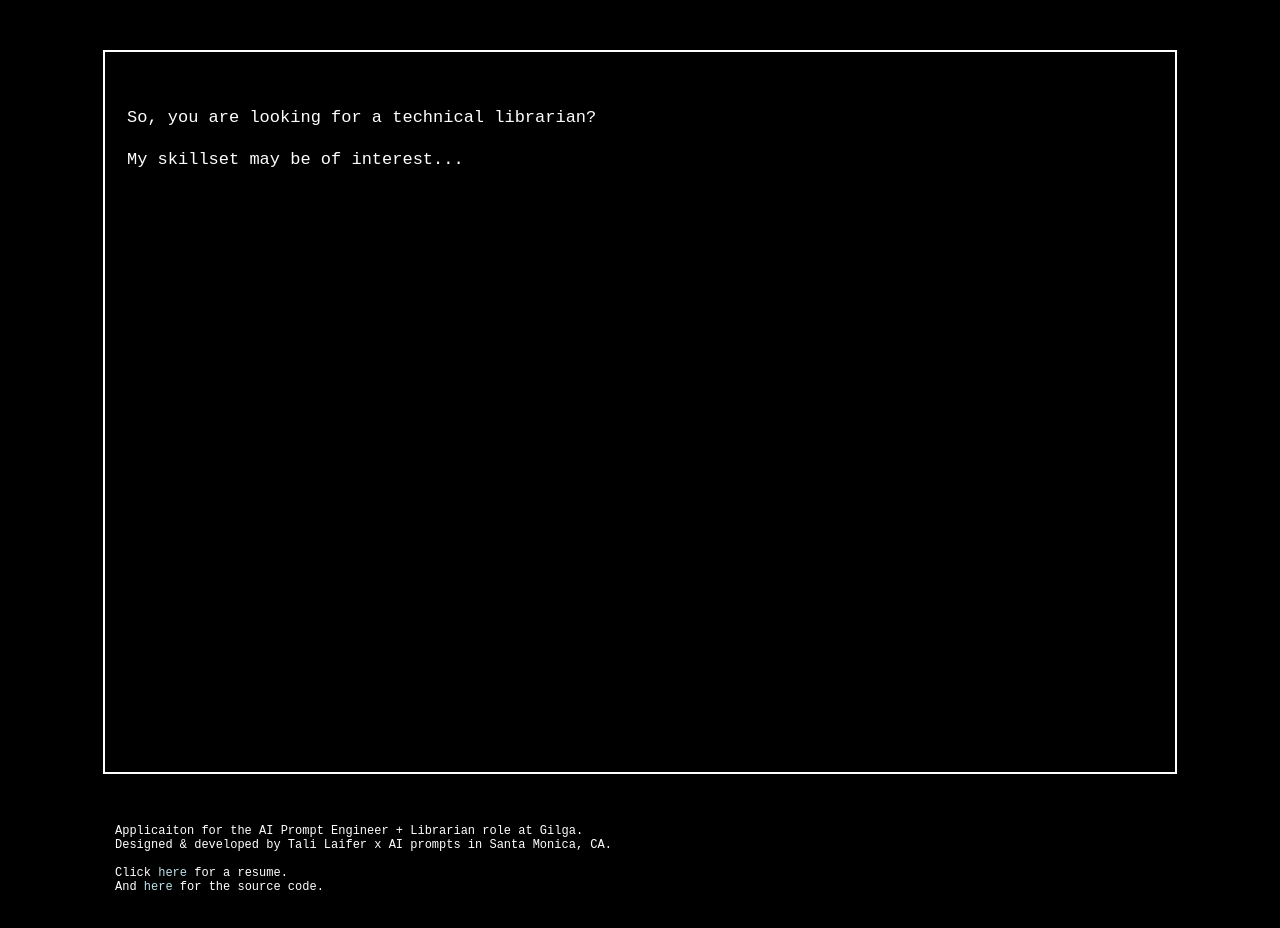
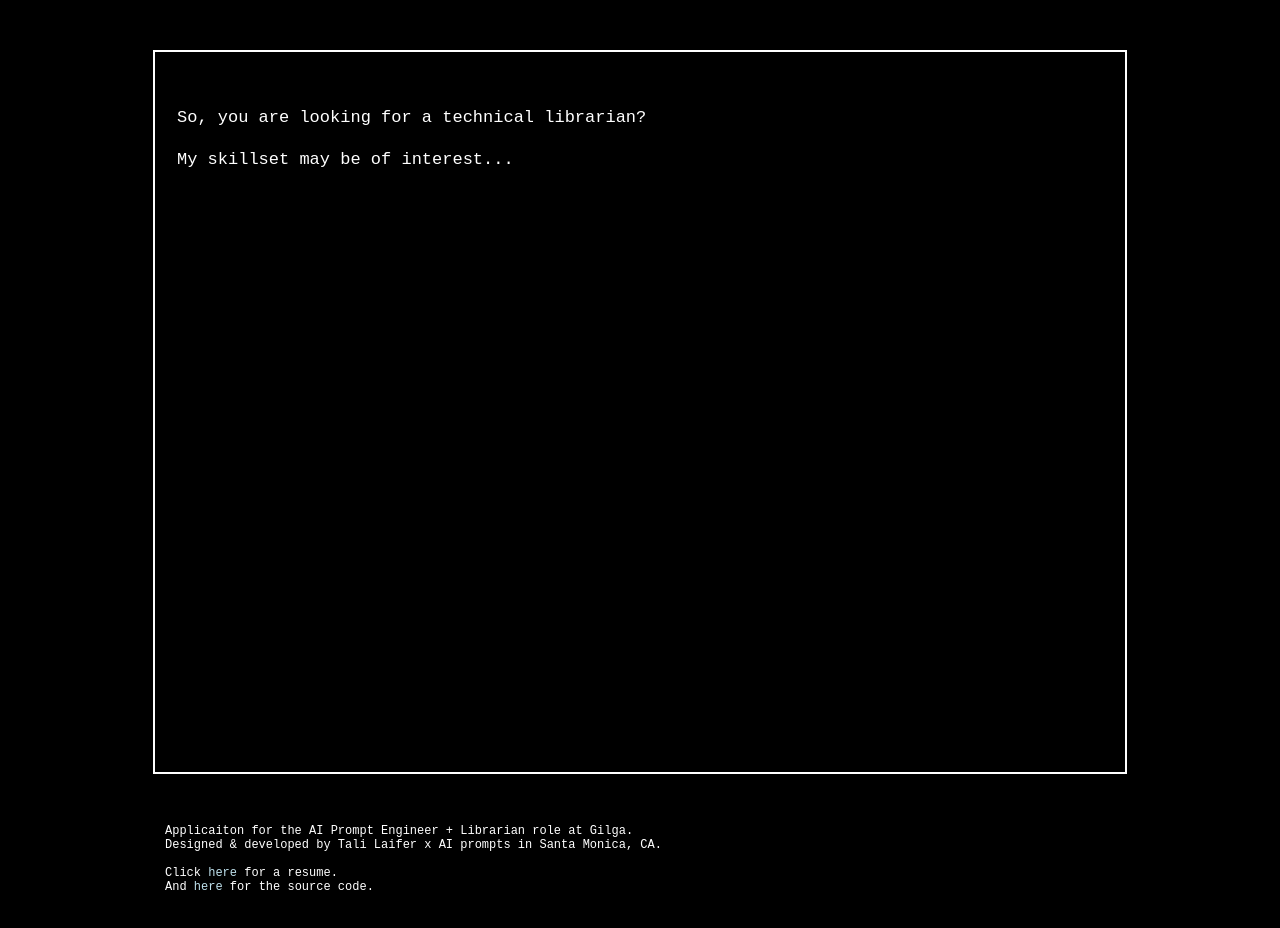
Before and after one commit to tlaifer/gilga-app, a plain HTML site: page public/index.html in a window 1280 px wide. Drawn offline with Linux system fonts and the light colour scheme.

Commit message:
small stylistic changes

```diff
--- a/public/script.js
+++ b/public/script.js
@@ -30,7 +30,7 @@ var textLines = [
   "",
   "My skillset may be of interest...",
   "",
-  "I studied philosophy and computer science and have worked in tech for 7 years.",
+  "I studied philosophy and computer science and have worked in software for 7 years.",
   "I currently lead engineering teams that design and develop AI applications.",
   "I explain how these systems work to all audiences, every day.",
   "My work projects are multi-million dollar engagements for stuffy, corporate clients,",
--- a/public/style.css
+++ b/public/style.css
@@ -7,9 +7,9 @@ body {
 .terminal {
   border: 2px solid #fff;
   height: 700px;
+  width: 950px;
   overflow: auto;
   padding: 10px;
-  width: 1050px;
   margin: 50px auto;
 }
 
@@ -41,7 +41,7 @@ body {
 .footer {
   display: flex;
   font-size: 12px;
-  width: 1050px;
+  width: 950px;
   margin: 50px auto;
 }
 
```
